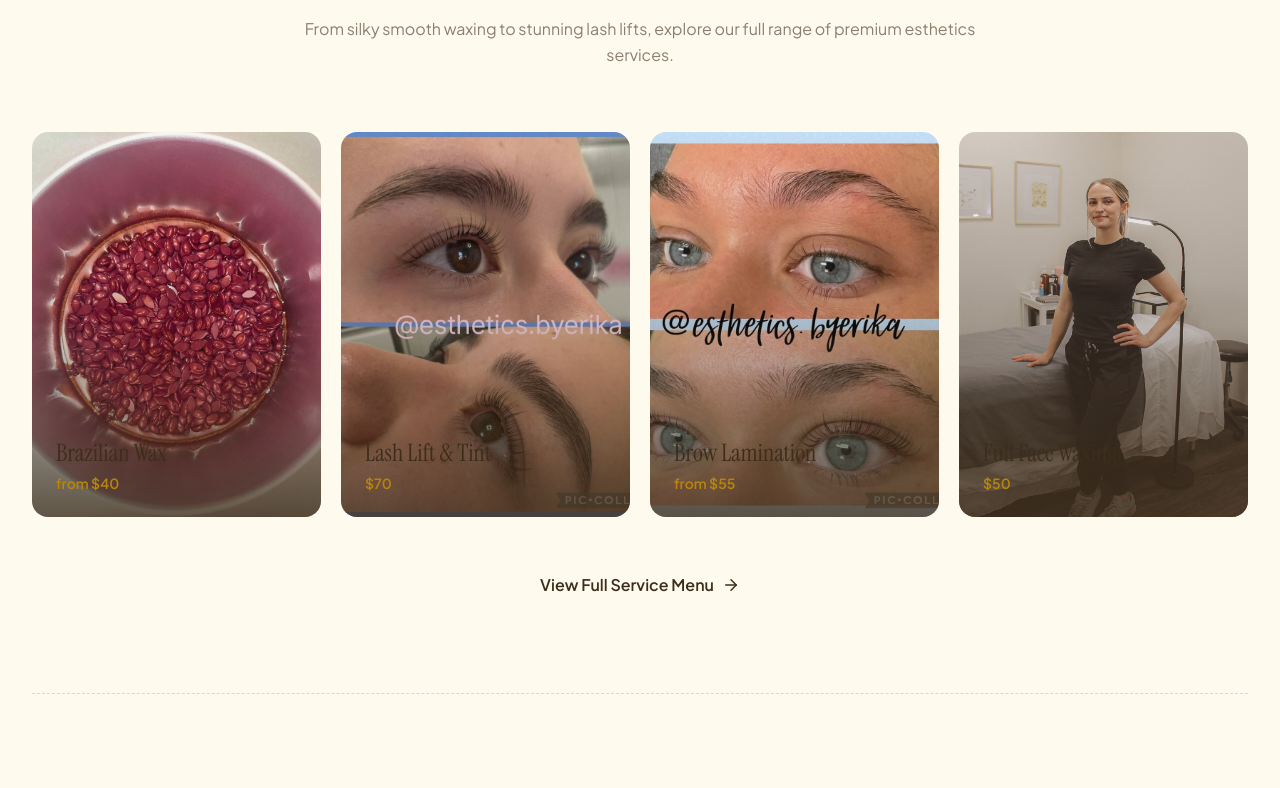
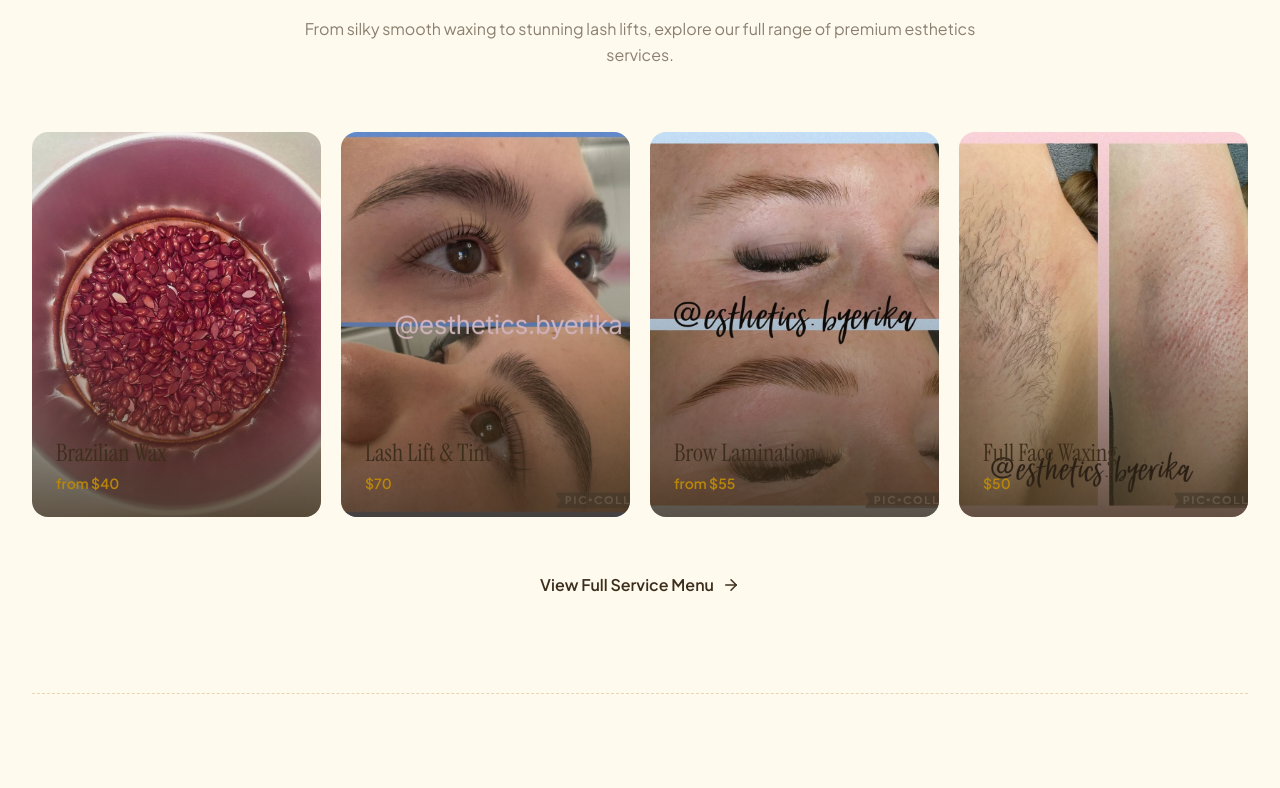
Before and after one commit to W-Bremer/estheticsbyerika, a Next.js app: page / in a window 1280 px wide. Shown: the part 980-1768 px from the top of the page. Built offline with nearby package versions, Linux system fonts and the light colour scheme.

Commit message:
Update image placements - service cards and gallery

```diff
--- a/src/app/page.tsx
+++ b/src/app/page.tsx
@@ -29,14 +29,14 @@
     price: "from $55",
     description:
       "Get those fluffy, feathered brows you've been dreaming of. Includes shaping and styling.",
-    image: "/images/erika/ig-07.jpg",
+    image: "/images/erika/ig-14.jpg",
   },
   {
     title: "Full Face Waxing",
     price: "$50",
     description:
       "Complete facial hair removal for smooth, flawless skin. Brows, upper lip, and chin.",
-    image: "/images/erika/ig-06.jpg",
+    image: "/images/erika/ig-08.jpg",
   },
 ];
 
@@ -68,14 +68,16 @@
 ];
 
 const galleryImages = [
-  { src: "/images/erika/ig-14.jpg", alt: "Before & after brow wax + tint" },
-  { src: "/images/erika/ig-04.jpg", alt: "Lash lift & brow lamination" },
+  { src: "/images/erika/ig-14.jpg", alt: "Brow lamination before & after" },
+  { src: "/images/erika/ig-02.jpg", alt: "Lash lift before & after" },
+  { src: "/images/erika/ig-04.jpg", alt: "Brow lamination results" },
   { src: "/images/erika/ig-11.jpg", alt: "Beautiful brows & lifted lashes" },
-  { src: "/images/erika/ig-03.jpg", alt: "Lash lift before & after" },
+  { src: "/images/erika/ig-03.jpg", alt: "Lash lift transformation" },
+  { src: "/images/erika/ig-07.jpg", alt: "Brow lamination before & after" },
   { src: "/images/erika/ig-12.jpg", alt: "Brow transformation" },
+  { src: "/images/erika/ig-16.jpg", alt: "Lash lift result" },
   { src: "/images/erika/ig-09.jpg", alt: "Brow work results" },
-  { src: "/images/erika-fb/fb-01.jpg", alt: "Erika's studio workspace" },
-  { src: "/images/erika-fb/fb-03.jpg", alt: "Client results" },
+  { src: "/images/erika/ig-10.jpg", alt: "Brow styling result" },
 ];
 
 export default function HomePage() {
```
Also changed, not shown: 1 other file (tests, documents, lock files or other folders).
